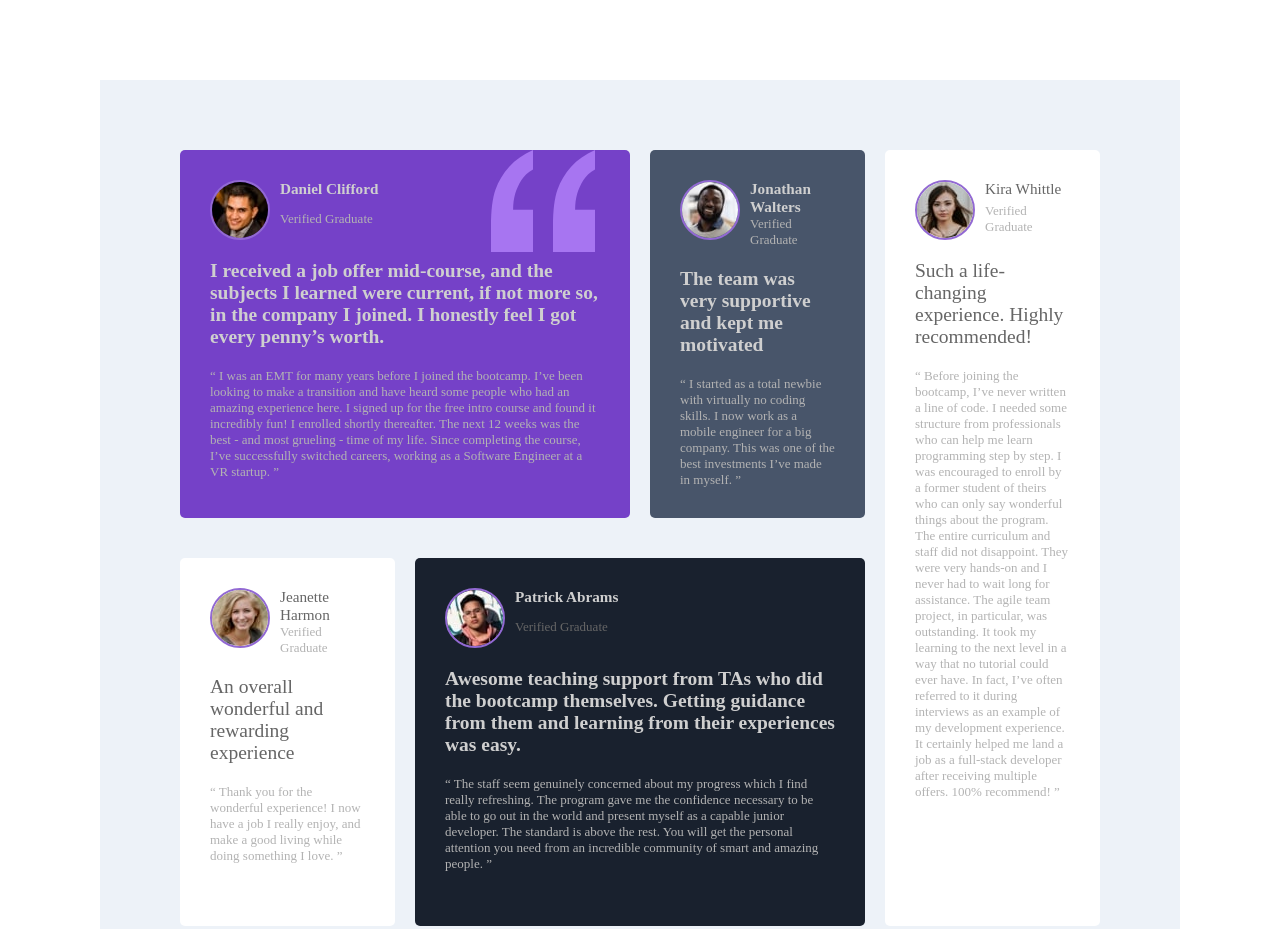
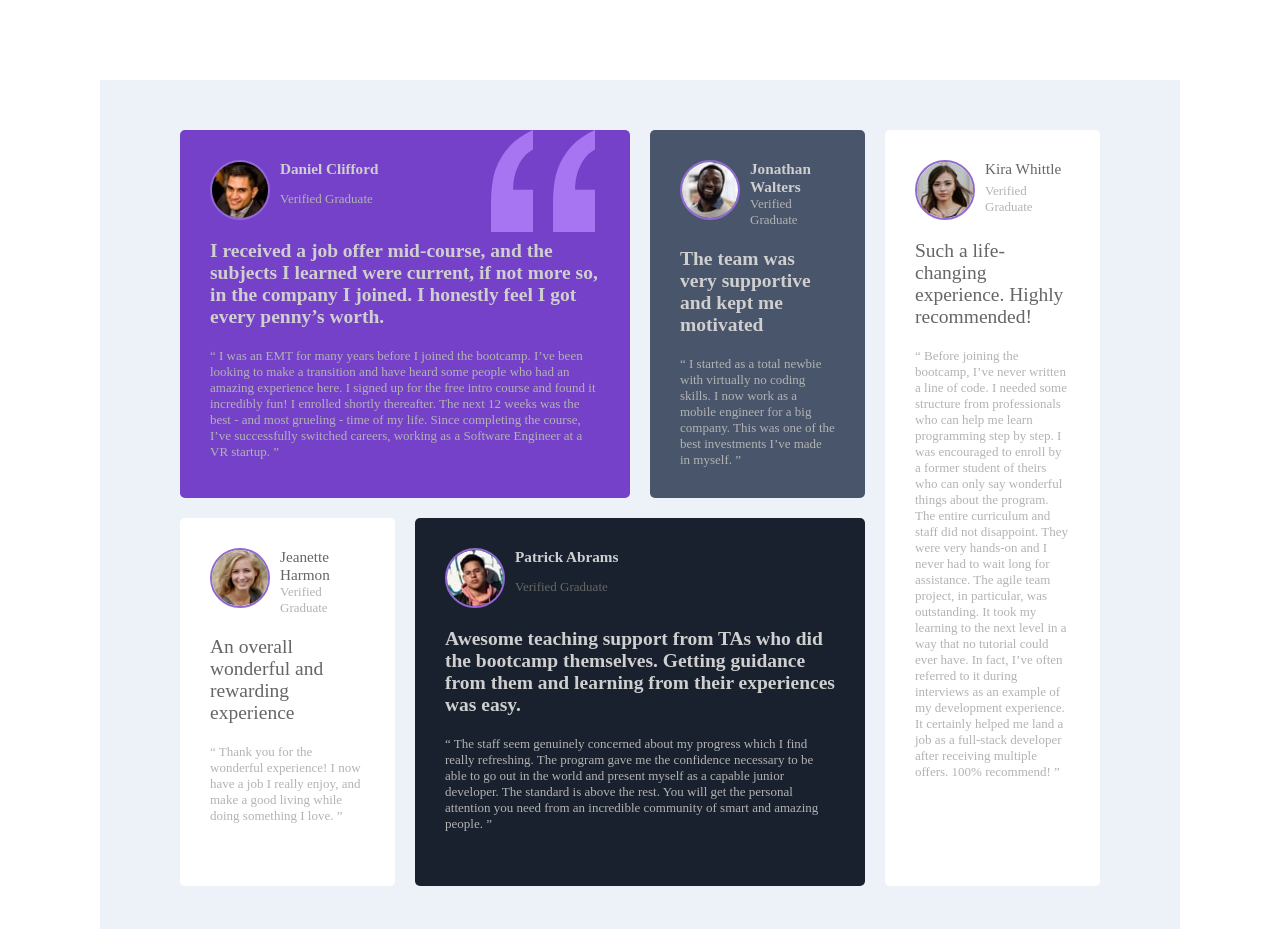
Before and after one commit to tim30n3/CssChll3, a plain HTML site: page index.html in a window 1280 px wide. Shown: the top 929 px of the page. Drawn offline with Linux system fonts and the light colour scheme; a web font is replaced by a local one.

Commit message:
First commit

```diff
--- a/app.css
+++ b/app.css
@@ -121,4 +121,8 @@ h1{margin-top: 20px}
     .article-color5-position{
         grid-area: pos5;
     }
+
+    .container{
+        margin: unset;
+    }
 }
```
